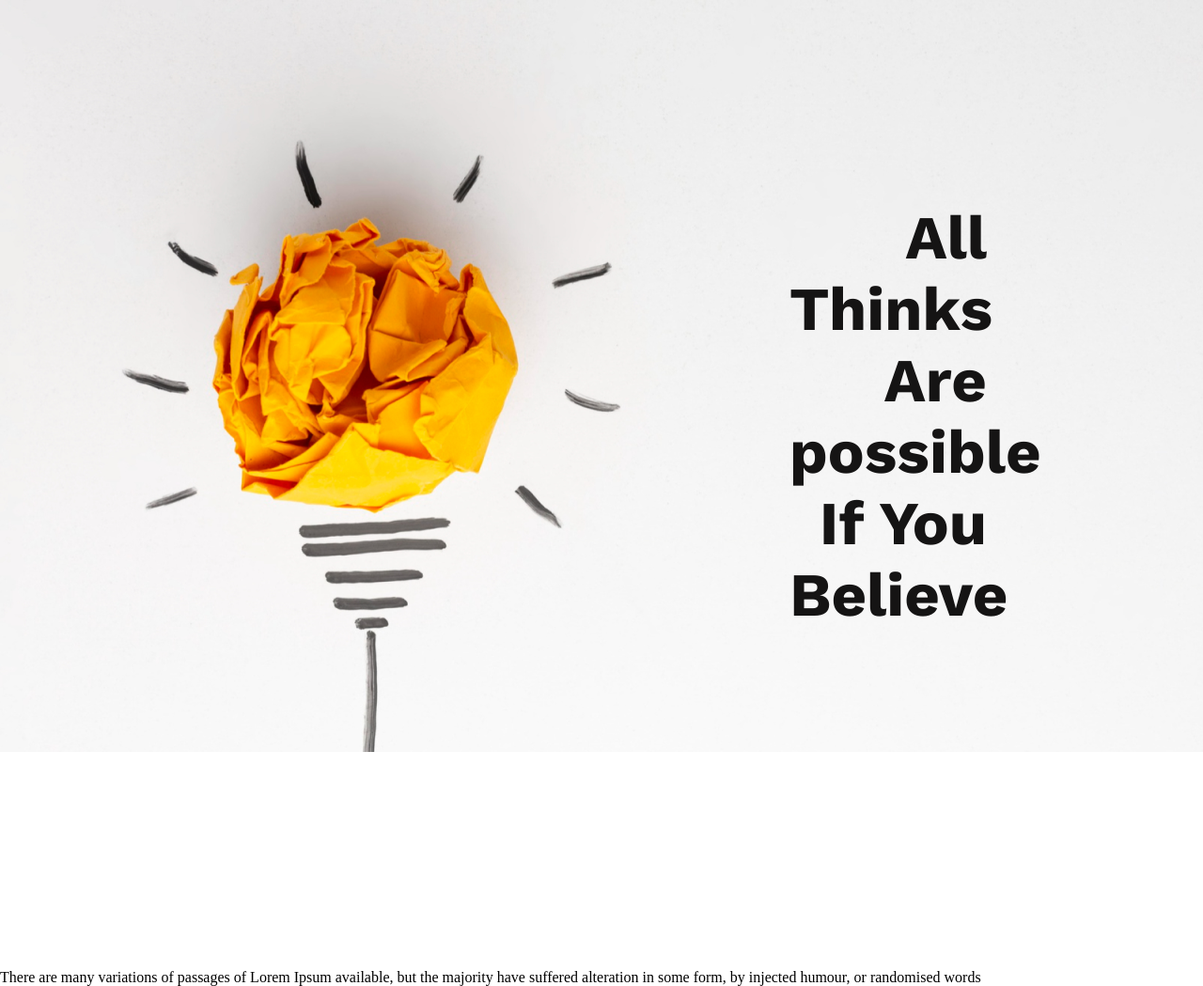
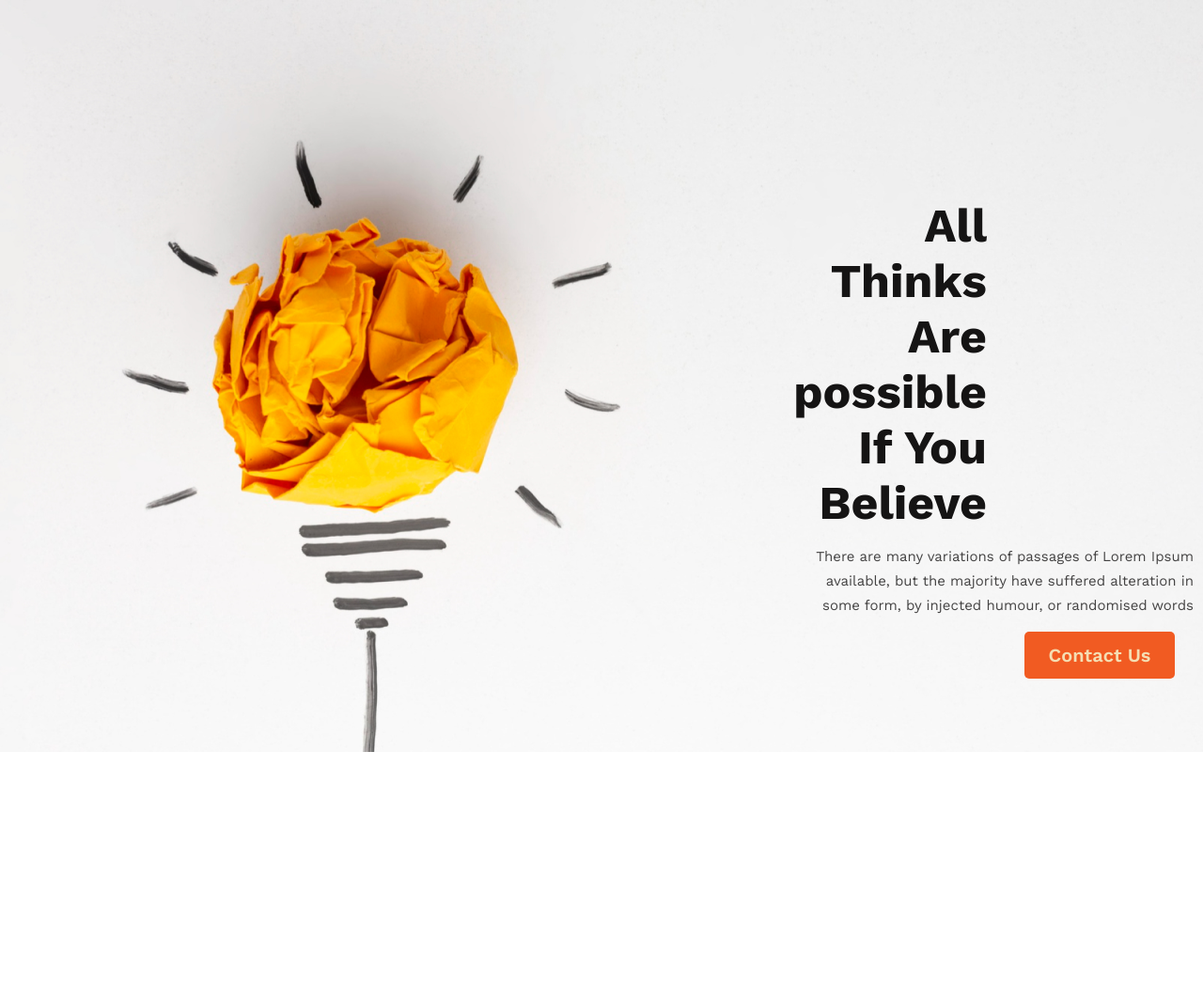
Before and after one commit to aburaihandms/Happy-new-year, a plain HTML site: page index.html in a window 1280 px wide. Shown: the whole page at 94% size. After the commit the page ends 800 px from the top, so only its background shows below. Drawn offline with nearby package versions, Linux system fonts and the light colour scheme.

Commit message:
completed Header section

```diff
--- a/index.html
+++ b/index.html
@@ -1,18 +1,30 @@
 <!DOCTYPE html>
 <html lang="en">
+
 <head>
     <meta charset="UTF-8">
     <meta name="viewport" content="width=device-width, initial-scale=1.0">
     <title>Happy New Year</title>
     <link rel="preconnect" href="https://fonts.googleapis.com">
-<link rel="preconnect" href="https://fonts.gstatic.com" crossorigin>
-<link href="https://fonts.googleapis.com/css2?family=Work+Sans:ital,wght@0,100;0,200;0,300;0,400;0,500;0,600;0,700;0,800;0,900;1,100;1,200;1,300;1,400;1,500;1,600;1,700;1,800;1,900&display=swap" rel="stylesheet">
+    <link rel="preconnect" href="https://fonts.gstatic.com" crossorigin>
+    <link
+        href="https://fonts.googleapis.com/css2?family=Work+Sans:ital,wght@0,100;0,200;0,300;0,400;0,500;0,600;0,700;0,800;0,900;1,100;1,200;1,300;1,400;1,500;1,600;1,700;1,800;1,900&display=swap"
+        rel="stylesheet">
     <link rel="stylesheet" href="./style.css">
 </head>
+
 <body>
     <header class="header">
-        <h1 class="title">All Thinks Are possible If You Believe</h1>
-        <p>There are many variations of passages of Lorem Ipsum available, but the majority have suffered alteration in some form, by injected humour, or randomised words</p>
+        <div class="Header_father">
+            <div>
+                <h1 class="title">All Thinks Are possible If You Believe</h1>
+                <p class="description">
+                    There are many variations of passages of Lorem Ipsum available, but the majority
+                    have suffered alteration in some form, by injected humour, or randomised words
+                </p>
+                <button class="btn-style"><a href="#">Contact Us</a></button>
+            </div>
+        </div>
     </header>
     <main>
 
@@ -21,4 +33,5 @@
 
     </footer>
 </body>
+
 </html>
--- a/style.css
+++ b/style.css
@@ -11,12 +11,46 @@
     background-repeat: no-repeat;
 }
 
+.Header_father {
+    padding: 210px 230px 10px 840px;
+}
+
 .title {
-    color:  #151414;
+    color: #151414;
     text-align: right;
     font-family: 'Work Sans', sans-serif;
-    font-size: 65px;
+    font-size: 50px;
     font-weight: 700;
-    padding: 215px 230px 360px 840px;
     display: block;
 }
+
+.description {
+    color: #444343;
+    text-align: right;
+    font-family: 'Work Sans', sans-serif;
+    font-size: 15px;
+    font-weight: 400;
+    line-height: 26px;
+    width: 430px;
+    margin-top: 15px;
+}
+
+.btn-style {
+    width: 160px;
+    height: 50px;
+    border-radius: 5px;
+    background: #F15B22;
+    align-items: right;
+    border: 0px;
+    margin: 15px 0px 0px 250px;
+    color: #FFF;
+    font-family: 'Work Sans', sans-serif;
+    font-size: 20px;
+    font-weight: 600;
+}
+
+.btn-style a {
+    text-decoration: none;
+    color: wheat;
+
+}
```
